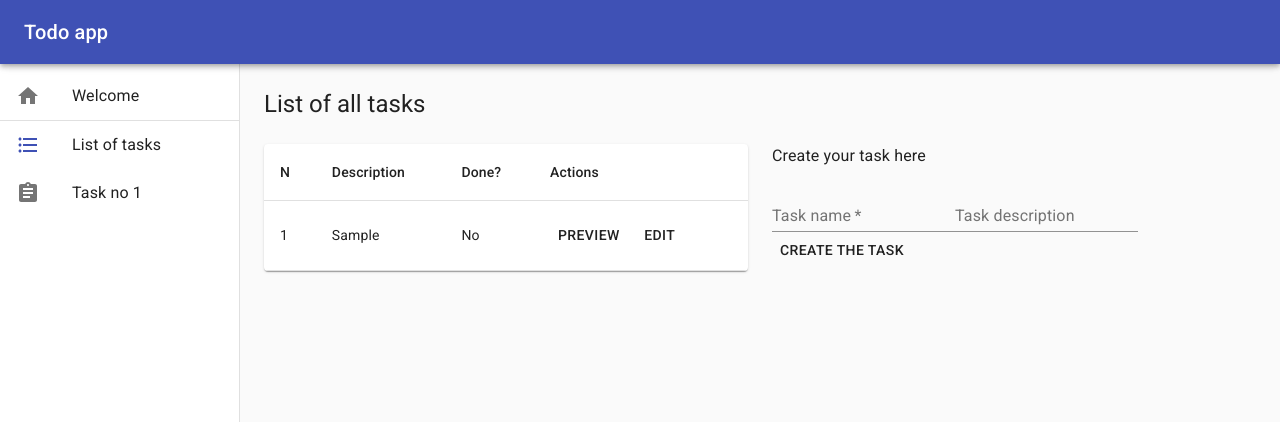
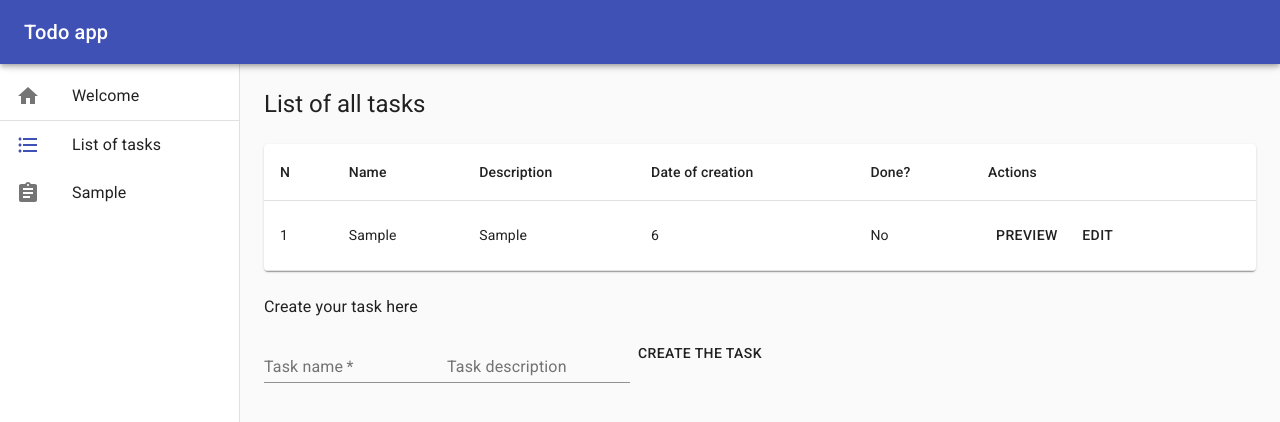
Before and after one commit to szewczukk/todo, a React (Create React App) app: page /list in a window 1280 px wide. Both pictures are taken after typing "Sample", "Sample" into the empty fields and a click on the button "CREATE THE TASK". Shown: the top 422 px of the page. Built offline with nearby package versions, Linux system fonts and the light colour scheme.

Commit message:
Tests are green now

```diff
--- a/src/components/DrawerContent.tsx
+++ b/src/components/DrawerContent.tsx
@@ -46,7 +46,7 @@ const DrawerContent = () => {
 						<ListItemText>List of tasks</ListItemText>
 					</ListItem>
 				</Link>
-				{tasks.map((task, idx) => (
+				{tasks.map((task) => (
 					<Link to={`/list/${task.id}`} className={classes.link} key={task.id}>
 						<ListItem button>
 							<ListItemIcon>
@@ -58,7 +58,7 @@ const DrawerContent = () => {
 									}
 								/>
 							</ListItemIcon>
-							<ListItemText>Task no {idx + 1}</ListItemText>
+							<ListItemText>{task.name}</ListItemText>
 						</ListItem>
 					</Link>
 				))}
--- a/src/components/TaskTable.tsx
+++ b/src/components/TaskTable.tsx
@@ -26,7 +26,9 @@ const TaskTable = () => {
 				<TableHead>
 					<TableRow>
 						<TableCell>N</TableCell>
+						<TableCell>Name</TableCell>
 						<TableCell>Description</TableCell>
+						<TableCell>Date of creation</TableCell>
 						<TableCell>Done?</TableCell>
 						<TableCell>Actions</TableCell>
 					</TableRow>
@@ -35,7 +37,9 @@ const TaskTable = () => {
 					{tasks.map((task, idx) => (
 						<TableRow key={task.id}>
 							<TableCell>{idx + 1}</TableCell>
+							<TableCell>{task.name}</TableCell>
 							<TableCell>{task.description}</TableCell>
+							<TableCell>{new Date(task.timestamp).getDate()}</TableCell>
 							<TableCell>{task.done ? 'Yes' : 'No'}</TableCell>
 							<TableCell>
 								<Button component={Link} to={`/list/${task.id}`}>
--- a/src/pages/EditTaskPage.tsx
+++ b/src/pages/EditTaskPage.tsx
@@ -26,7 +26,7 @@ const EditTaskPage = () => {
 				</Typography>
 			</Grid>
 			<Grid item xs={12}>
-				<TaskForm edit={true} id={id} description={task.description} />
+				<TaskForm edit={true} {...task} />
 			</Grid>
 		</Grid>
 	);
--- a/src/pages/PreviewTaskPage.tsx
+++ b/src/pages/PreviewTaskPage.tsx
@@ -47,13 +47,17 @@ const PreviewTaskPage = () => {
 					<Table>
 						<TableHead>
 							<TableRow>
+								<TableCell>Name</TableCell>
 								<TableCell>Description</TableCell>
+								<TableCell>Date of creation</TableCell>
 								<TableCell>Done?</TableCell>
 							</TableRow>
 						</TableHead>
 						<TableBody>
 							<TableRow>
+								<TableCell>{task.name}</TableCell>
 								<TableCell>{task.description}</TableCell>
+								<TableCell>{new Date(task.timestamp).getDate()}</TableCell>
 								<TableCell>{task.done ? 'Yes' : 'No'}</TableCell>
 							</TableRow>
 						</TableBody>
--- a/src/pages/TaskListPage.tsx
+++ b/src/pages/TaskListPage.tsx
@@ -11,10 +11,10 @@ const TaskListPage = () => {
 					List of all tasks
 				</Typography>
 			</Grid>
-			<Grid item xs={12} md={6}>
+			<Grid item xs={12}>
 				<TaskTable />
 			</Grid>
-			<Grid item xs={12} md={6}>
+			<Grid item xs={12}>
 				<TaskForm />
 			</Grid>
 		</Grid>
```
